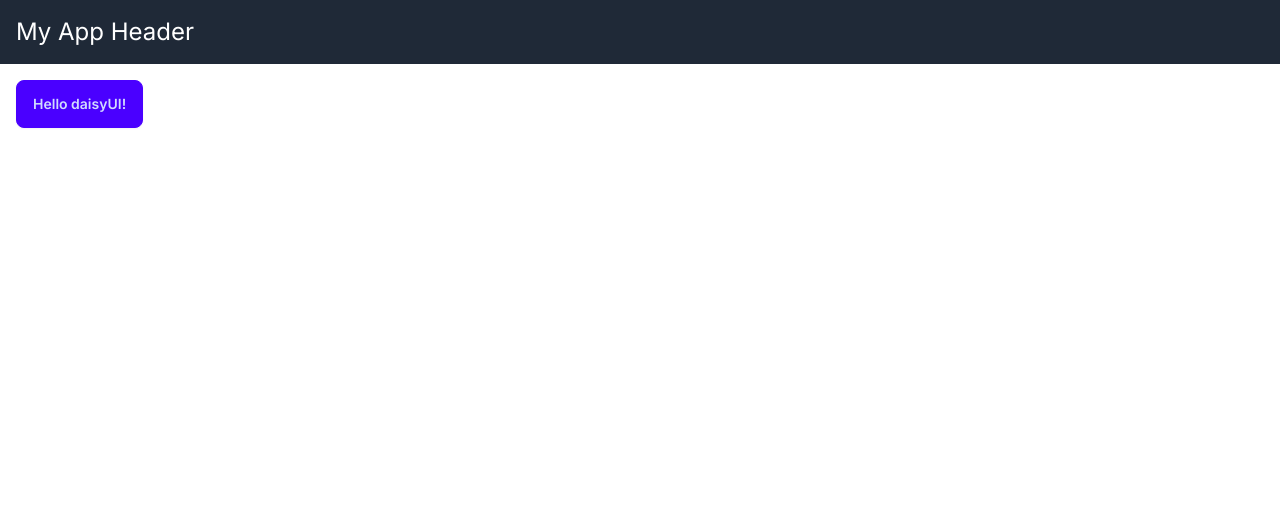
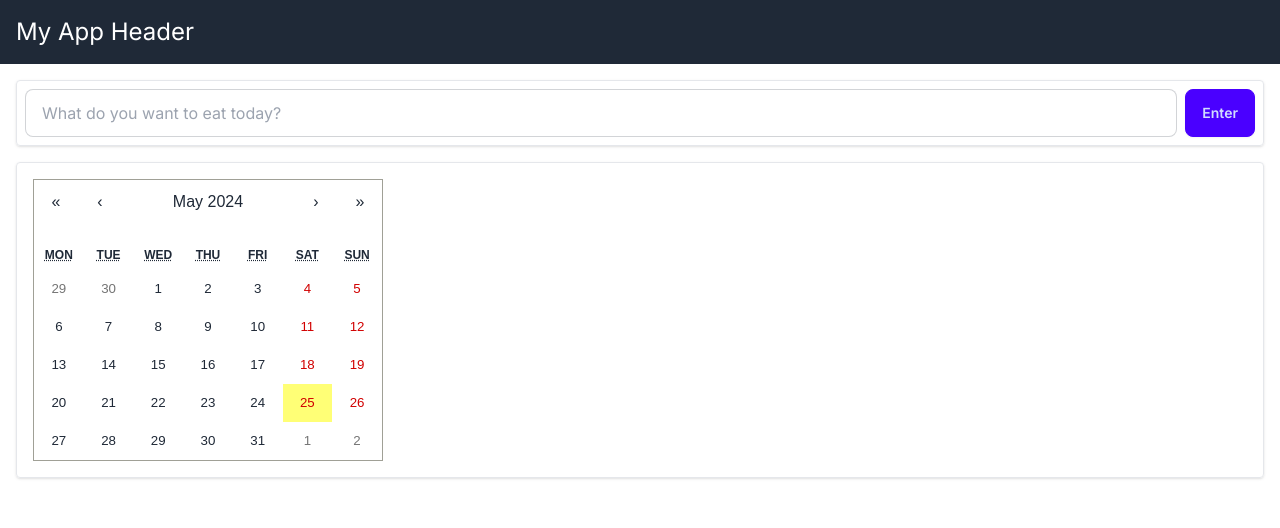
Before and after one commit to aader320/FoodKaki, a Next.js app: page / in a window 1280 px wide. Shown: the top 528 px of the page. Built offline with nearby package versions, Linux system fonts and the light colour scheme.

Commit message:
calendar and fixed merged issues

```diff
--- /dev/null
+++ b/app/components/CalendarWidget.tsx
@@ -0,0 +1,16 @@
+"use client"
+import React, { useState } from 'react';
+import Calendar from 'react-calendar';
+import 'react-calendar/dist/Calendar.css';
+
+const CalendarWidget: React.FC = () => {
+  const [value, setValue] = useState(new Date());
+
+  return (
+    <div className="border rounded shadow p-4">
+      <Calendar />
+    </div>
+  );
+};
+
+export default CalendarWidget;
--- /dev/null
+++ b/app/components/TextBoxWithButton.tsx
@@ -0,0 +1,16 @@
+import React from 'react';
+
+const TextBoxWithButton: React.FC = () => {
+  return (
+    <div className="flex items-center border rounded shadow p-2">
+      <input
+        type="text"
+        placeholder="What do you want to eat today?"
+        className="input input-bordered w-full"
+      />
+      <button className="btn btn-primary ml-2">Enter</button>
+    </div>
+  );
+};
+
+export default TextBoxWithButton;
--- a/app/page.tsx
+++ b/app/page.tsx
@@ -2,13 +2,18 @@ import React from 'react';
 import '../styles/globals.css'
 import Header from './components/Header';
 import Footer from './components/Footer';
+import TextBoxWithButton from './components/TextBoxWithButton';
+import CalendarWidget from './components/CalendarWidget';
 export default function Home() {
   return (
     <div className="flex flex-col h-screen">
       <Header />
       <main className="flex-grow overflow-auto mt-16 mb-16">
         <div className="container mx-auto p-4">
-          <button className="btn btn-primary">Hello daisyUI!</button>
+          <TextBoxWithButton />
+          <div className="mt-4">
+            <CalendarWidget />
+          </div>
           {/* Add more content here */}
         </div>
       </main>
```
